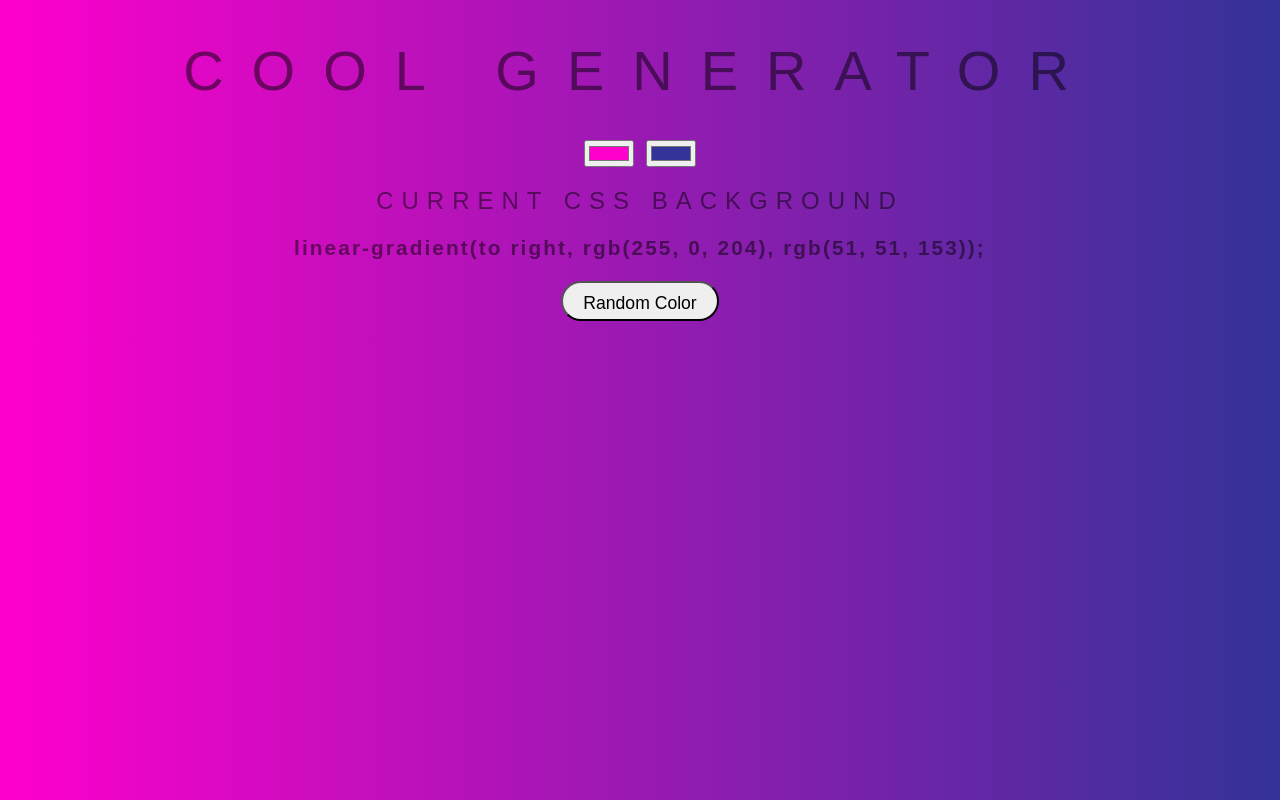
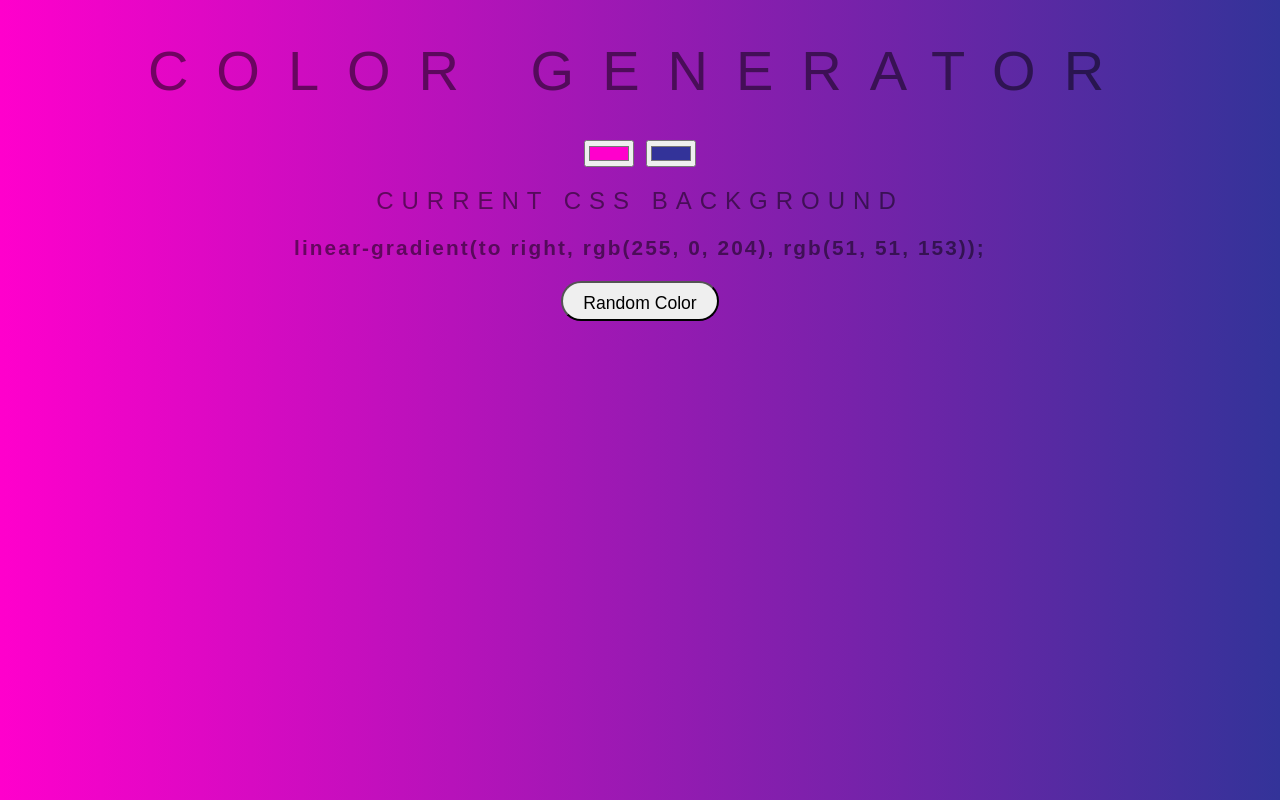
Before and after one commit to TekniqueJoseph/background-generator, a plain HTML site: page index.html in a window 1280 px wide. Drawn offline with Linux system fonts and the light colour scheme; a web font is replaced by a local one.

Commit message:
Changed Title2

```diff
--- a/index.html
+++ b/index.html
@@ -14,7 +14,7 @@
 <body>
 
 	<body id="gradient">
-		<h1>Cool Generator</h1>
+		<h1>Color Generator</h1>
 		<input class="color1" type="color" name="color1" value="#ff00cc">
 		<input class="color2" type="color" name="color2" value="#333399">
 		<h2>Current CSS Background</h2>
```
